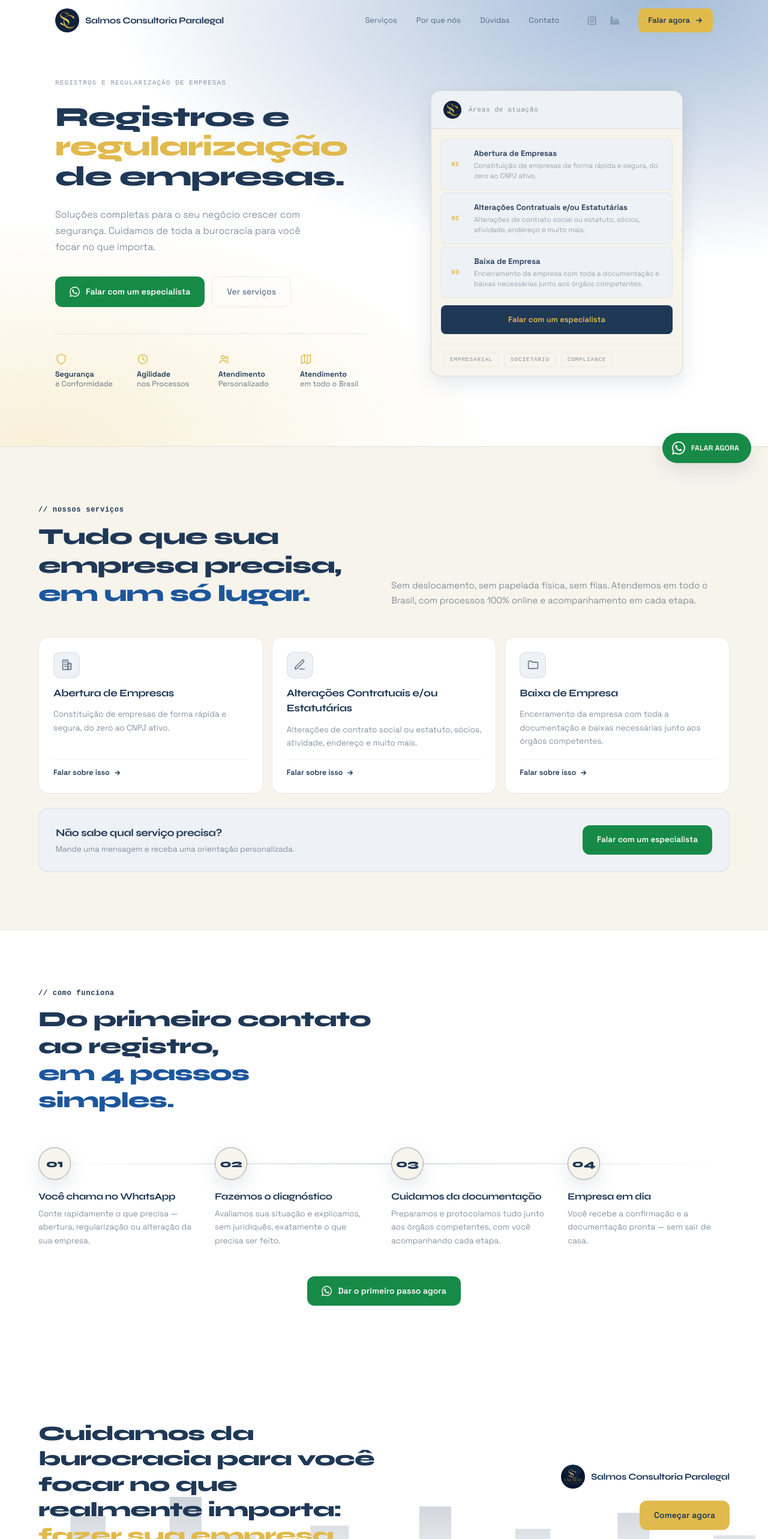
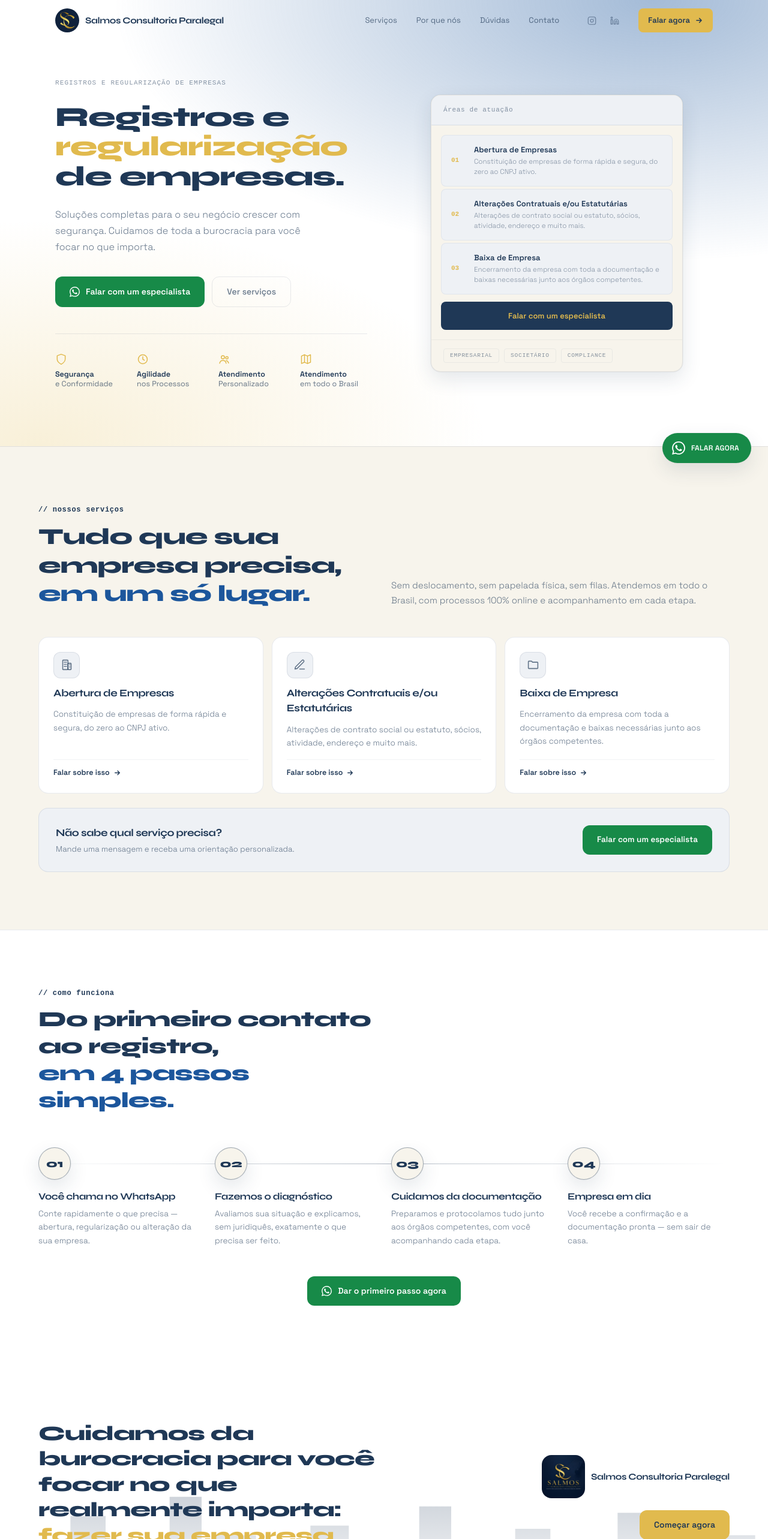
Before and after one commit to helo-labs/salmos-paralegal-preview, a React (Vite) app: page / in a window 1280 px wide. Shown: the top 2566 px of the page at 60% size. Built offline with nearby package versions, Linux system fonts and the light colour scheme.

Commit message:
Remove logo do card de áreas de atuação e deixa a da seção final maior e quadrada
Logo.jsx ganha prop shape ('circle' padrão, 'square' com cantos
arredondados). GrowthBanner passa a usar shape="square" e size maior
(40 -> 72). Card de áreas de atuação (Hero) não mostra mais logo.

```diff
--- a/src/components/GrowthBanner.jsx
+++ b/src/components/GrowthBanner.jsx
@@ -40,7 +40,7 @@ export default function GrowthBanner() {
         </h2>
 
         <div className="sr d2 flex flex-col items-start gap-5 lg:items-end">
-          <Logo showName variant="full" />
+          <Logo showName variant="full" shape="square" size={72} />
           <a
             href={WA.default}
             target="_blank"
--- a/src/components/Hero.jsx
+++ b/src/components/Hero.jsx
@@ -1,6 +1,5 @@
 import Icon from './Icon'
 import WhatsAppIcon from './WhatsAppIcon'
-import Logo from './Logo'
 import { HERO_BADGES, SERVICES, WA } from '../data/content'
 
 export default function Hero() {
@@ -82,7 +81,6 @@ export default function Hero() {
           <div className="mx-auto max-w-[420px] overflow-hidden rounded-2xl border border-border bg-bg2 shadow-card">
             {/* header do painel, com selo da marca em vez de bolinhas genéricas de "browser" */}
             <div className="flex items-center gap-3 border-b border-border bg-surface px-5 py-4">
-              <Logo showName={false} size={30} />
               <span className="font-mono text-[11px] tracking-[0.06em] text-lo">
                 Áreas de atuação
               </span>
--- a/src/components/Logo.jsx
+++ b/src/components/Logo.jsx
@@ -1,7 +1,7 @@
 import logoIcon from '../assets/logo1.png'
 import logoFull from '../assets/logo.jpg'
 
-export default function Logo({ size = 40, showName = true, variant = 'icon', className = '' }) {
+export default function Logo({ size = 40, showName = true, variant = 'icon', shape = 'circle', className = '' }) {
   const src = variant === 'full' ? logoFull : logoIcon
   return (
     <a href="#top" className={`flex items-center gap-2.5 shrink-0 ${className}`}>
@@ -10,7 +10,7 @@ export default function Logo({ size = 40, showName = true, variant = 'icon', cla
         alt="Salmos Consultoria Paralegal"
         width={size}
         height={size}
-        className="shrink-0 rounded-full object-cover"
+        className={`shrink-0 object-cover ${shape === 'square' ? 'rounded-2xl' : 'rounded-full'}`}
         style={{ width: size, height: size }}
       />
       {showName && (
```
